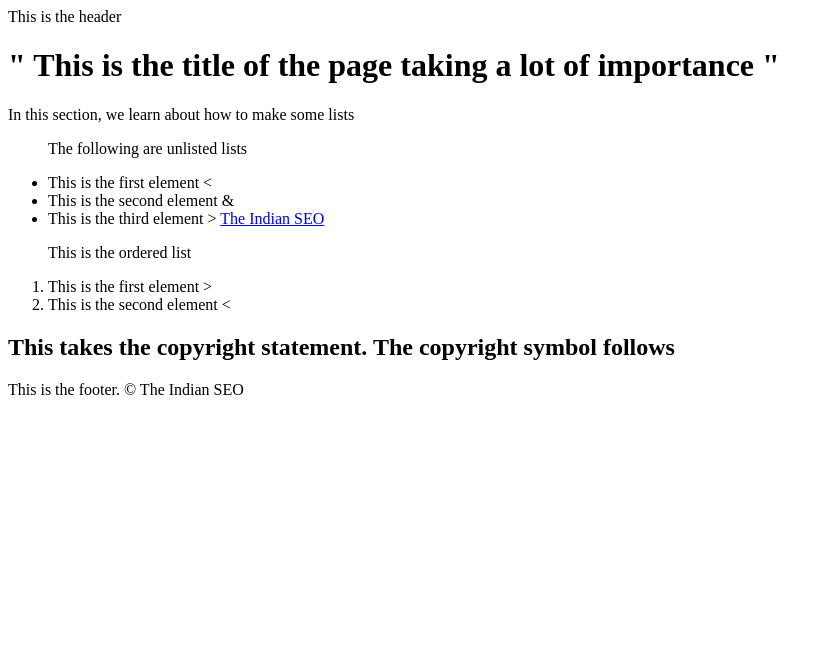
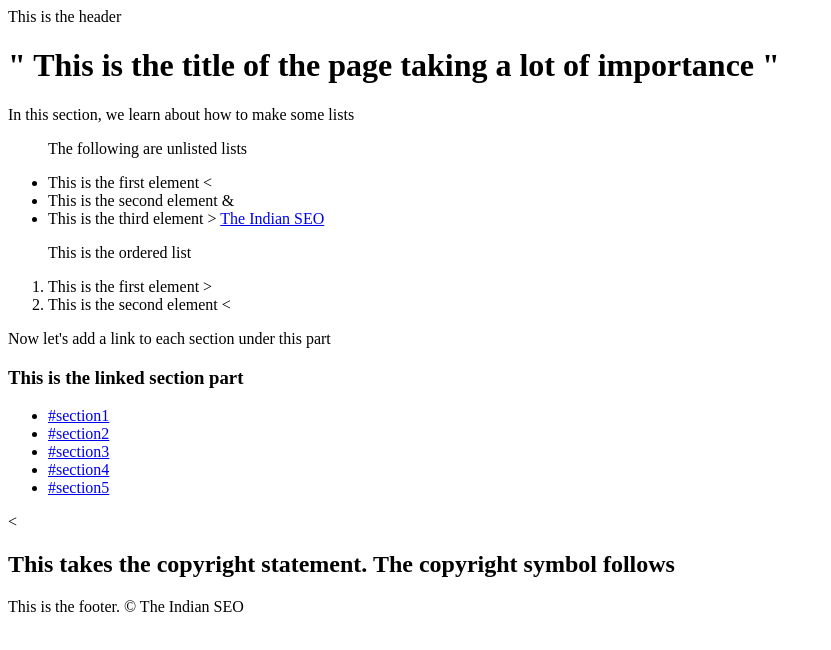
Before and after one commit to Vasanth-Samudrala/coursera-course, a plain HTML site: page site/index.html in a window 1280 px wide. Shown: the whole page, without its empty margins (0-831 px from the left). Drawn offline with Linux system fonts and the light colour scheme.

Commit message:
Just a small change

```diff
--- a/site/index.html
+++ b/site/index.html
@@ -25,6 +25,25 @@
 </div>
 </section>
 
+<p>Now let's add a link to each section under this part
+<h3>This is the linked section part</h3>
+</p>
+<section>
+	<ul>
+		<!--Every section has a link here and each section is given an id (only the last section is made to get a name) -->
+		<li><a href="#section1">#section1</a></li>
+		<li><a href="#section2">#section2</a></li>
+		<li><a href="#section3">#section3</a></li>
+		<li><a href="#section4">#section4</a></li>
+		<li><a href="#section5">#section5</a></li>
+	</ul>
+
+	<!--The following is the content -->
+
+	<section>
+		<
+	</section>
+</section>
 <h2>This takes the copyright statement. The copyright symbol follows</h2>
 <footer>This is the footer. &copy; The Indian SEO</footer>
 </body>
```
